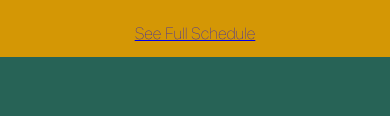
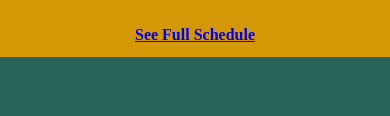
Before and after one commit to sleepwalkthedog/sleepwalkthedog.github.io, a plain HTML site: page index.html in a window 390 px wide. Shown: the part 2475-2591 px from the top of the page. Drawn offline with Linux system fonts and the light colour scheme; a script that the page names is missing; files whose address does not match are found by name; a web font is replaced by a local one.

Commit message:
made text bold for mobile

```diff
--- a/style.css
+++ b/style.css
@@ -522,6 +522,10 @@ input {
 
 @media screen and (max-width: 968px) {
 
+    * {
+        font-weight: bold;
+    }
+
     #title {
         width: 100%;
     }
```
